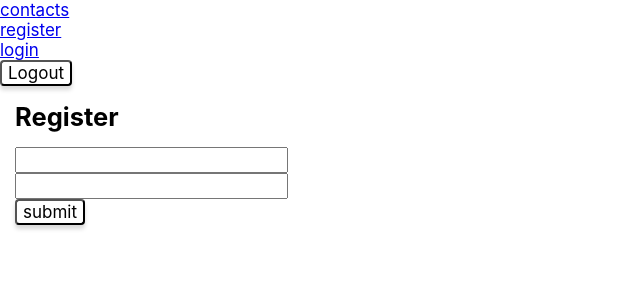
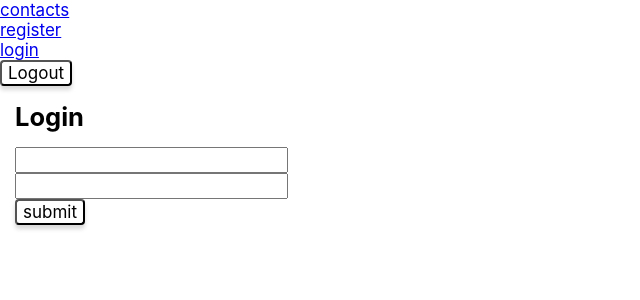
Before and after one commit to artipavl/goit-react-hw-08-phonebook, a React (Create React App) app: page /goit-react-hw-08-phonebook/login in a window 1280 px wide. Shown: the top 300 px of the page, without its empty margins (0-640 px from the left). Built offline with nearby package versions, Linux system fonts and the light colour scheme.

Commit message:
Update Login.jsx

```diff
--- a/src/pages/Login.jsx
+++ b/src/pages/Login.jsx
@@ -27,7 +27,7 @@ export const Login = () => {
   };
 
   return (
-    <Section title="Register">
+    <Section title="Login">
       <form onSubmit={e => submitForm(e)}>
         <input
           type="email"
```
